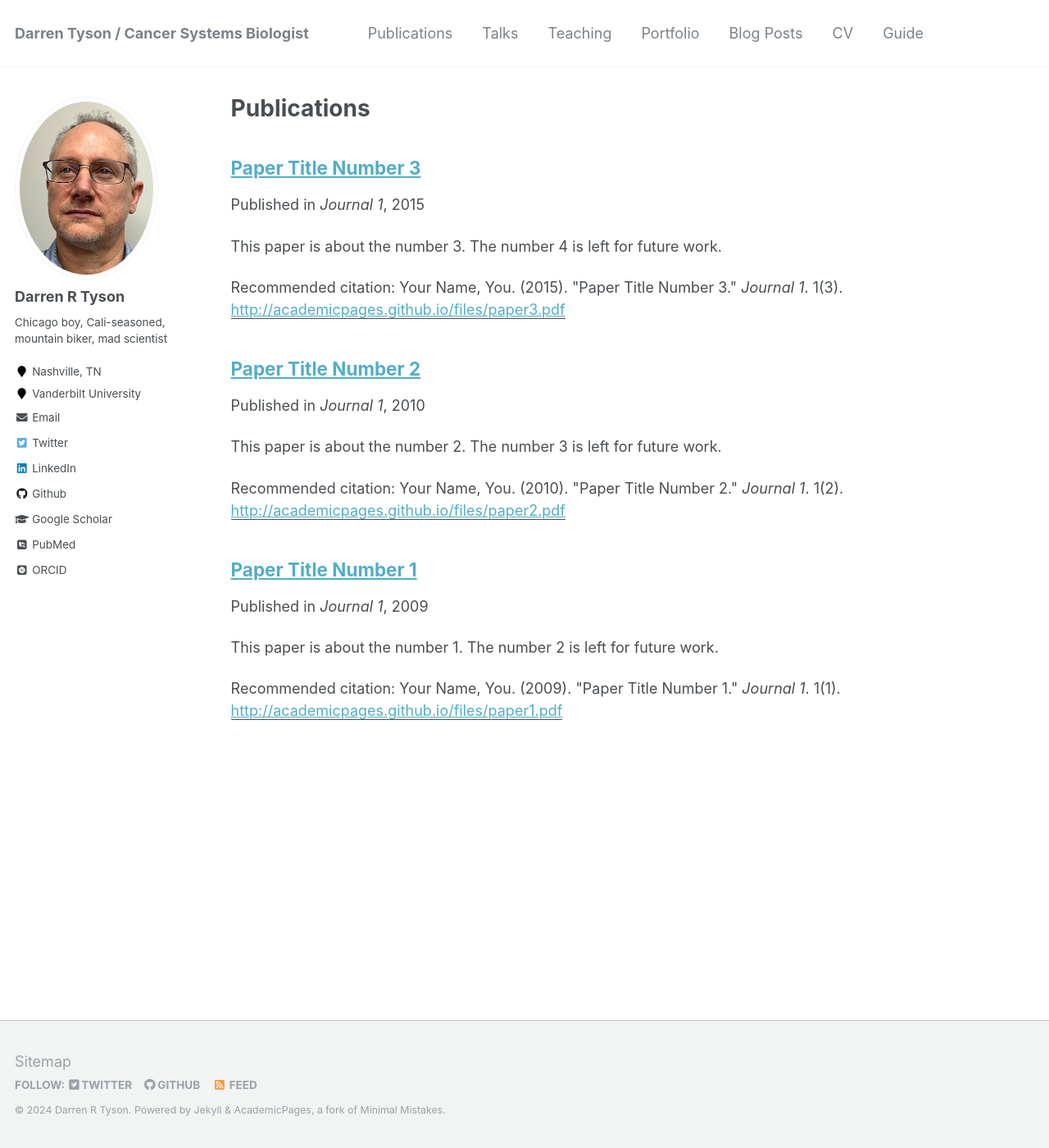
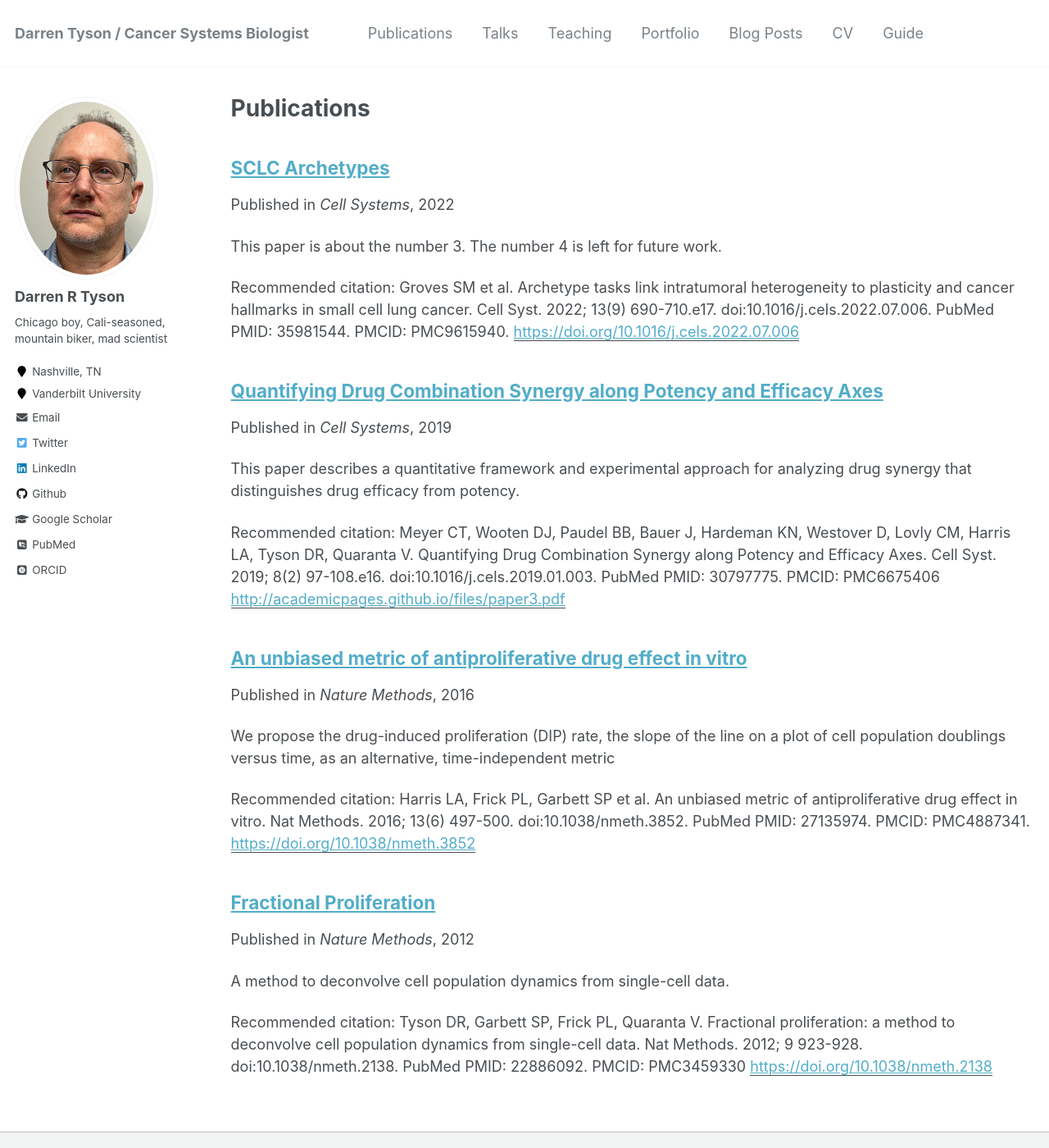
Before and after one commit to darrentyson/darrentyson.github.io, a Jekyll site: the page built from _pages/publications.md, in a window 1280 px wide and 1400 px high. Shown: the whole window at 82% size. Built offline with Jekyll 4.4.1, drawn with Linux system fonts in a browser that asks for light colours; some web fonts are replaced.

```diff
--- a/_publications/2009-10-01-paper-title-number-1.md
+++ /dev/null
@@ -1,15 +0,0 @@
----
-title: "Paper Title Number 1"
-collection: publications
-permalink: /publication/2009-10-01-paper-title-number-1
-excerpt: 'This paper is about the number 1. The number 2 is left for future work.'
-date: 2009-10-01
-venue: 'Journal 1'
-paperurl: 'http://academicpages.github.io/files/paper1.pdf'
-citation: 'Your Name, You. (2009). &quot;Paper Title Number 1.&quot; <i>Journal 1</i>. 1(1).'
----
-This paper is about the number 1. The number 2 is left for future work.
-
-[Download paper here](http://academicpages.github.io/files/paper1.pdf)
-
-Recommended citation: Your Name, You. (2009). "Paper Title Number 1." <i>Journal 1</i>. 1(1).
--- a/_publications/2010-10-01-paper-title-number-2.md
+++ /dev/null
@@ -1,15 +0,0 @@
----
-title: "Paper Title Number 2"
-collection: publications
-permalink: /publication/2010-10-01-paper-title-number-2
-excerpt: 'This paper is about the number 2. The number 3 is left for future work.'
-date: 2010-10-01
-venue: 'Journal 1'
-paperurl: 'http://academicpages.github.io/files/paper2.pdf'
-citation: 'Your Name, You. (2010). &quot;Paper Title Number 2.&quot; <i>Journal 1</i>. 1(2).'
----
-This paper is about the number 2. The number 3 is left for future work.
-
-[Download paper here](http://academicpages.github.io/files/paper2.pdf)
-
-Recommended citation: Your Name, You. (2010). "Paper Title Number 2." <i>Journal 1</i>. 1(2).
--- /dev/null
+++ b/_publications/2012-09-01-FracProlif.md
@@ -0,0 +1,15 @@
+---
+title: "Fractional Proliferation"
+collection: publications
+permalink: /publication/2012-09-01-FracProlif
+excerpt: 'A method to deconvolve cell population dynamics from single-cell data.'
+date: 2012-09-01
+venue: 'Nature Methods'
+paperurl: 'https://doi.org/10.1038/nmeth.2138'
+citation: 'Tyson DR, Garbett SP, Frick PL, Quaranta V. Fractional proliferation: a method to deconvolve cell population dynamics from single-cell data. Nat Methods. 2012; 9 923-928. doi:10.1038/nmeth.2138. PubMed PMID: 22886092. PMCID: PMC3459330'
+---
+A method to deconvolve cell population dynamics from single-cell data. This paper describes an approach to predict the proportion of cells in different states (dividing, dying or quiescent) and cell population dynamics using single-cell imaging data.
+
+[Download paper here]https://doi.org/10.1038/nmeth.2138)
+
+Recommended citation: Tyson DR, Garbett SP, Frick PL, Quaranta V. Fractional proliferation: a method to deconvolve cell population dynamics from single-cell data. Nat Methods. 2012; 9 923-928. doi:10.1038/nmeth.2138. PubMed PMID: 22886092. PMCID: PMC3459330
--- a/_publications/2015-10-01-paper-title-number-3.md
+++ /dev/null
@@ -1,15 +0,0 @@
----
-title: "Paper Title Number 3"
-collection: publications
-permalink: /publication/2015-10-01-paper-title-number-3
-excerpt: 'This paper is about the number 3. The number 4 is left for future work.'
-date: 2015-10-01
-venue: 'Journal 1'
-paperurl: 'http://academicpages.github.io/files/paper3.pdf'
-citation: 'Your Name, You. (2015). &quot;Paper Title Number 3.&quot; <i>Journal 1</i>. 1(3).'
----
-This paper is about the number 3. The number 4 is left for future work.
-
-[Download paper here](http://academicpages.github.io/files/paper3.pdf)
-
-Recommended citation: Your Name, You. (2015). "Paper Title Number 3." <i>Journal 1</i>. 1(3).
--- /dev/null
+++ b/_publications/2016-06-01-DIP_rate.md
@@ -0,0 +1,15 @@
+---
+title: "An unbiased metric of antiproliferative drug effect in vitro"
+collection: publications
+permalink: /publication/2016-06-01-DIP_rate
+excerpt: 'We propose the drug-induced proliferation (DIP) rate, the slope of the line on a plot of cell population doublings versus time, as an alternative, time-independent metric'
+date: 2016-06-01
+venue: 'Nature Methods'
+paperurl: 'https://doi.org/10.1038/nmeth.3852'
+citation: 'Harris LA, Frick PL, Garbett SP et al. An unbiased metric of antiproliferative drug effect in vitro. Nat Methods. 2016; 13(6) 497-500. doi:10.1038/nmeth.3852. PubMed PMID: 27135974. PMCID: PMC4887341.'
+---
+We describe the drug-induced proliferation (DIP) rate, the slope of the line on a plot of cell population doublings versus time, as an alternative, time-independent metric of drug response on cell populations.
+
+[Download paper here](https://doi.org/10.1038/nmeth.3852)
+
+Recommended citation: Harris LA, Frick PL, Garbett SP et al. An unbiased metric of antiproliferative drug effect in vitro. Nat Methods. 2016; 13(6) 497-500. doi:10.1038/nmeth.3852. PubMed PMID: 27135974. PMCID: PMC4887341.
--- /dev/null
+++ b/_publications/2019-02-27-Drug-Combination-Synergy.md
@@ -0,0 +1,15 @@
+---
+title: "Quantifying Drug Combination Synergy along Potency and Efficacy Axes"
+collection: publications
+permalink: /publication/2019-02-27-Drug-Combination-Synergy
+excerpt: 'This paper describes a quantitative framework and experimental approach for analyzing drug synergy that distinguishes drug efficacy from potency.'
+date: 2019-02-27
+venue: 'Cell Systems'
+paperurl: 'http://academicpages.github.io/files/paper3.pdf'
+citation: 'Meyer CT, Wooten DJ, Paudel BB, Bauer J, Hardeman KN, Westover D, Lovly CM, Harris LA, Tyson DR, Quaranta V. Quantifying Drug Combination Synergy along Potency and Efficacy Axes. Cell Syst. 2019; 8(2) 97-108.e16. doi:10.1016/j.cels.2019.01.003. PubMed PMID: 30797775. PMCID: PMC6675406'
+---
+This paper describes a quantitative framework and experimental approach for analyzing drug synergy that distinguishes drug efficacy from potency.
+
+[Download paper here](https://doi.org/10.1016/j.cels.2019.01.003)
+
+Recommended citation: Meyer CT, Wooten DJ, Paudel BB, Bauer J, Hardeman KN, Westover D, Lovly CM, Harris LA, Tyson DR, Quaranta V. Quantifying Drug Combination Synergy along Potency and Efficacy Axes. Cell Syst. 2019; 8(2) 97-108.e16. doi:10.1016/j.cels.2019.01.003. PubMed PMID: 30797775. PMCID: PMC6675406.
--- /dev/null
+++ b/_publications/2022-09-21-SCLC-Archetypes.md
@@ -0,0 +1,15 @@
+---
+title: "SCLC Archetypes"
+collection: publications
+permalink: /publication/2022-09-21-SCLC-Archetypes
+excerpt: 'This paper is about the number 3. The number 4 is left for future work.'
+date: 2022-09-21
+venue: 'Cell Systems'
+paperurl: 'https://doi.org/10.1016/j.cels.2022.07.006'
+citation: 'Groves SM et al. Archetype tasks link intratumoral heterogeneity to plasticity and cancer hallmarks in small cell lung cancer. Cell Syst. 2022; 13(9) 690-710.e17. doi:10.1016/j.cels.2022.07.006. PubMed PMID: 35981544. PMCID: PMC9615940.'
+---
+This paper describes the transcriptomics-defined archetypes found in small cell lung cancer, their enriched/selected phenotypes, and the relationship between the phenotypic heterogeneity and plasticity.
+
+[Download paper here](https://doi.org/10.1016/j.cels.2022.07.006)
+
+Recommended citation: Groves SM, Ildefonso GV, McAtee CO, Ozawa PMM, Ireland AS, Stauffer PE, Wasdin PT, Huang X, Qiao Y, Lim JS, Bader J, Liu Q, Simmons AJ, Lau KS, Iams WT, Hardin DP, Saff EB, Holmes WR, Tyson DR, Lovly CM, Rathmell JC, Marth G, Sage J, Oliver TG, Weaver AM, Quaranta V. Archetype tasks link intratumoral heterogeneity to plasticity and cancer hallmarks in small cell lung cancer. Cell Syst. 2022; 13(9) 690-710.e17. doi:10.1016/j.cels.2022.07.006. PubMed PMID: 35981544. PMCID: PMC9615940.
```
Also changed, not shown: _pages/about.md (+2 -2 lines).
